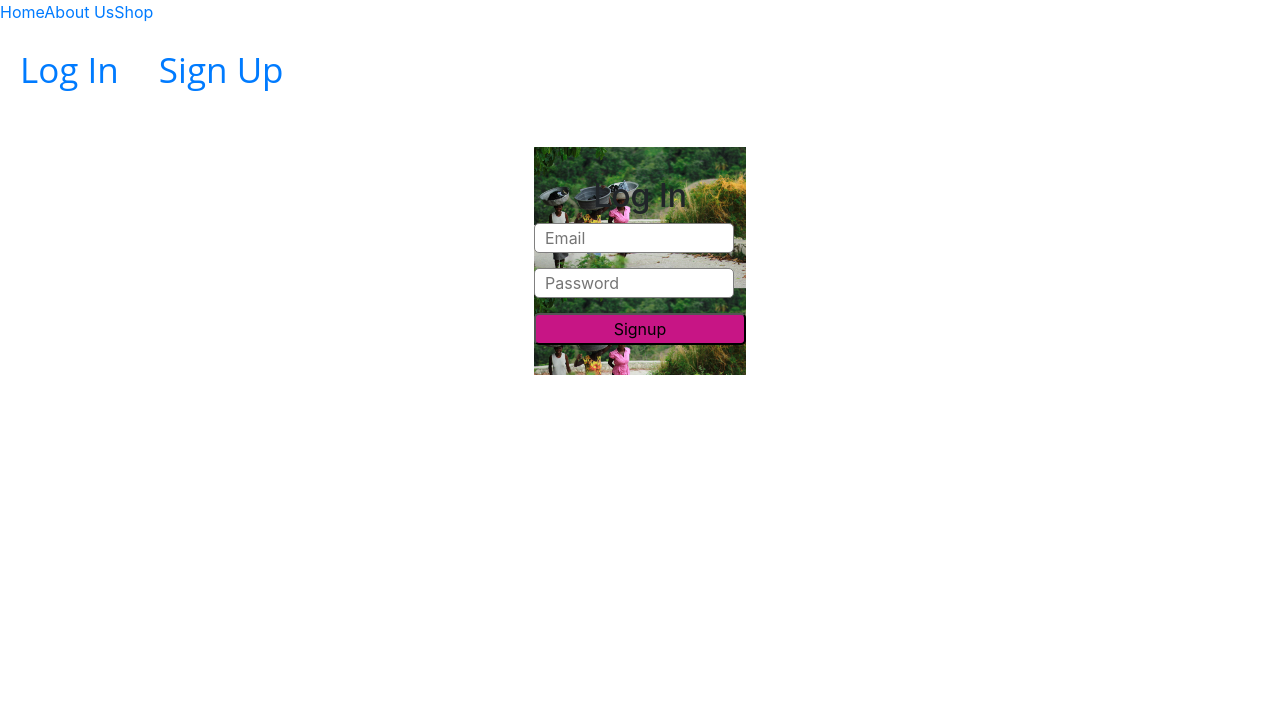
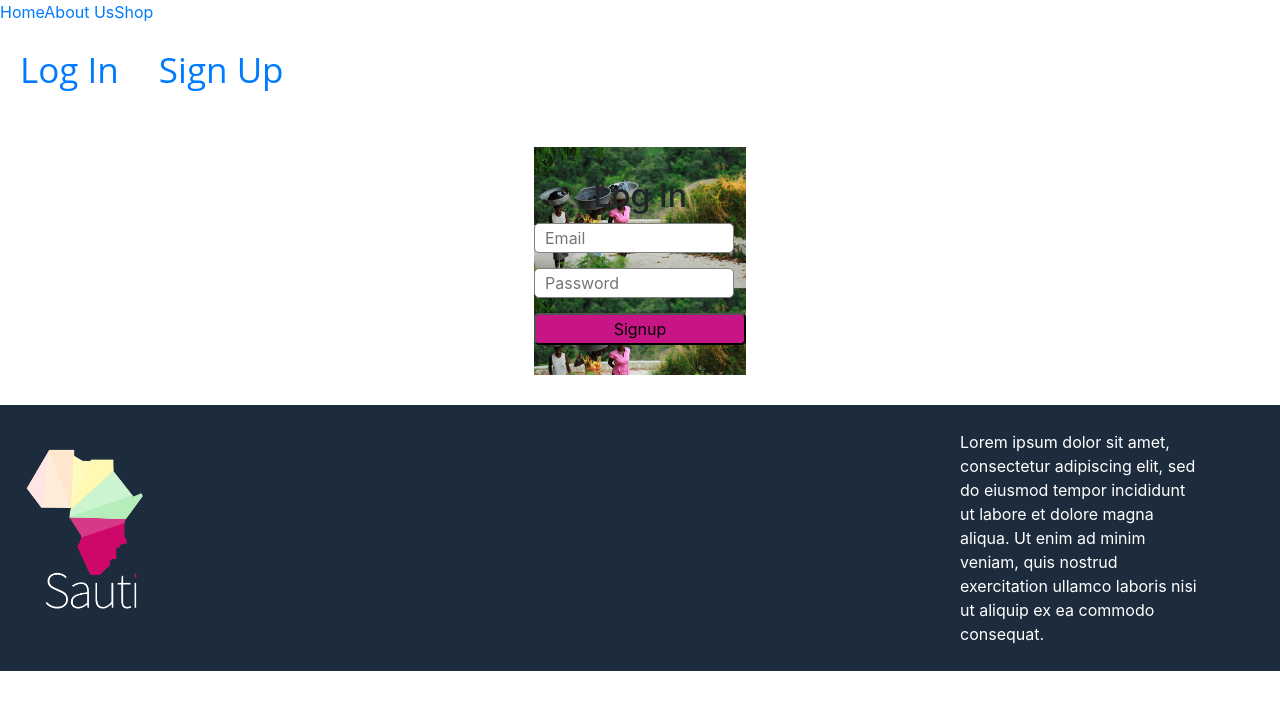
Before and after one commit to build-african-marketplace/front-end, a React (Create React App) app in the folder saudi/: page /sign-up in a window 1280 px wide. Shown: the top 710 px of the page. Built offline with nearby package versions, Linux system fonts and the light colour scheme.

Commit message:
started sellerpage styles

```diff
--- a/saudi/src/App.js
+++ b/saudi/src/App.js
@@ -8,6 +8,7 @@ import HomePage from './components/HomePage';
 import ItemCard from './components/ItemCard';
 import NavBar from './components/Navbar'
 import SignUp from './components/SignUp'
+import Footer from './components/Footer'
 
 function App() {
   return (
@@ -22,6 +23,7 @@ function App() {
           {/* <Route path='/sign-up' render={props => <signupForm {...props} handleUserObject={handleUserObject} />} /> */}
         </Switch>
       </div>
+      <Footer />
     </Router>
   );
 }
--- a/saudi/src/components/Footer.js
+++ b/saudi/src/components/Footer.js
@@ -5,31 +5,34 @@ import styled from 'styled-components';
 const FooterLogo = styled.img`
     width: 15%;
     height: 15%;
+    margin-right: 60%;
+    margin-top: 25px;
 `;
 
 const FooterContainer = styled.div`
     background: #1D2C3C;
     color: white;
     display: flex;
+    justify-content: flex-end;
+
 `;
 
-const Info = styled.div`
-    width: 20%;
-    justify-content: flex-end;
+const Info = styled.p`
+    margin: 25px 80px 25px 0;
+
 `;
 
 
 const Footer = () => {
     return (
-        <>
+
         <FooterContainer>
         <FooterLogo src={Logo} />
-        <Info>
-            <p>Lorem ipsum dolor sit amet, consectetur adipiscing elit, sed do eiusmod tempor incididunt ut labore et dolore magna aliqua. Ut enim ad minim veniam, quis nostrud exercitation ullamco laboris nisi ut aliquip ex ea commodo consequat.</p>
-            <label>Follow Us</label>
-        </Info>
+
+            <Info>Lorem ipsum dolor sit amet, consectetur adipiscing elit, sed do eiusmod tempor incididunt ut labore et dolore magna aliqua. Ut enim ad minim veniam, quis nostrud exercitation ullamco laboris nisi ut aliquip ex ea commodo consequat.</Info>
+
         </FooterContainer>
-        </>
+
     )
 }
 export default Footer;
--- a/saudi/src/components/Seller/SellerPage.js
+++ b/saudi/src/components/Seller/SellerPage.js
@@ -2,7 +2,23 @@ import React from "react";
 import SellerItemList from "./SellerItemList";
 import { connect } from 'react-redux';
 import { getItemsUserId } from '../../actions';
+import styled from 'styled-components';
+import SellerPageHeader from '../../images/SellerPage.jpg'
 
+const Header = styled.div`
+    background-image: url(${SellerPageHeader});
+    background-size: 100%;
+    width: auto;
+    height: 100%;
+
+`;
+
+const Title = styled.h1`
+    height: 254px;
+    color: white;
+    font-family: 'Source Sans Pro', sans-serif;
+    text-align: center;
+`;
 
 //componentDidMount set user_id in local storage for the user_id endpoint
 class SellerPage extends React.Component {
@@ -14,7 +30,9 @@ class SellerPage extends React.Component {
     render() {
         return (
             <div className="seller-page">
-                <h1>Seller Page</h1>
+                <Header>
+                    <Title>Seller Page</Title>
+                </Header>
                 <SellerItemList />
             </div>
         )
```
